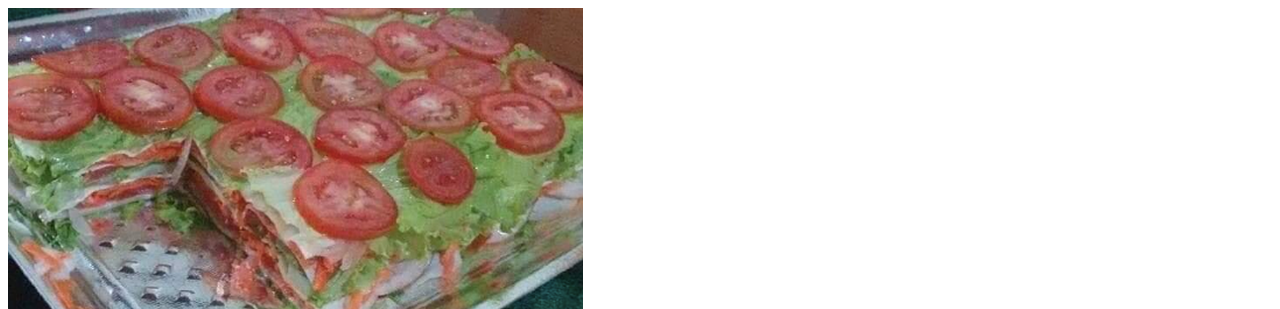
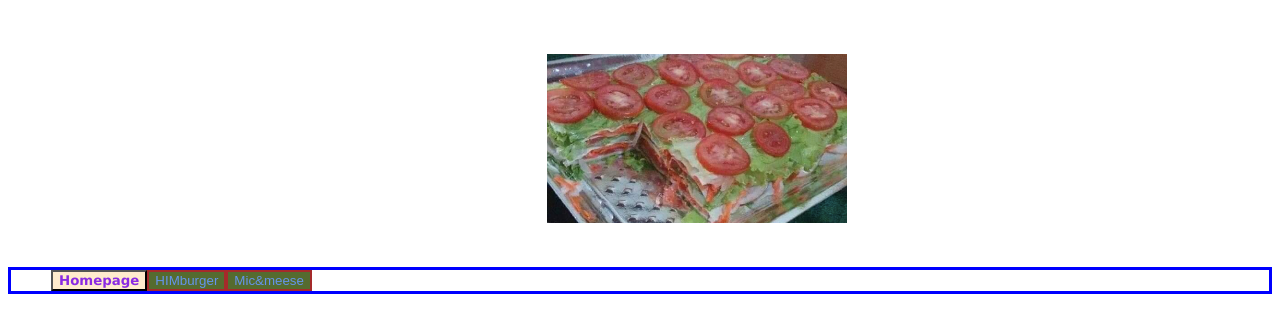
Before and after one commit to lJollyl/odin-recipes, a plain HTML site: page recipes/lasagna.html in a window 1280 px wide. Shown: the top 309 px of the page. Drawn offline with Linux system fonts and the light colour scheme.

Commit message:
Add div block with style for link lists and links between recipes on recipe pages

```diff
--- a/recipes/lasagna.html
+++ b/recipes/lasagna.html
@@ -6,8 +6,22 @@
         <link rel="stylesheet" href="../style.css">
     </head>
     <body>
-        <img class="food-pic" src="../img/lasagna.png" alt="Some delicious lasagna">
-        <a href="../index.html"><button class="return-home">Homepage</button></a>
+        <div class="food-pic">
+        <img  src="../img/lasagna.png" alt="Some delicious lasagna">
+        </div>
+        <div class="pages-block">
+            <ul class="pages-list">
+                <li>
+                    <a href="../index.html"><button class="return-home">Homepage</button></a>
+                </li>
+                <li>
+                    <a href="./hamburger.html"><button class="recipe-link">HIMburger</button></a>
+                </li>
+                <li>
+                    <a href="./mac-n-cheese.html"><button class="recipe-link">Mic&meese</button></a>
+                </li>
+            </ul>
+        </div>
         <h1 class="recipe-name">Lasagna</h1>
         <p>An oven baked pan dish with large flat noodles, cheese, meat, and sauce.</p>
         <h2 class="recipe-step">Ingredients</h2>
--- a/style.css
+++ b/style.css
@@ -1,7 +1,28 @@
+.pages-block {
+    display: block;
+}
+
+.pages-list {
+display: flex;
+list-style: none;
+border: 3px solid blue;
+}
+
 .return-home {
 background-color: blanchedalmond;
 color: blueviolet;
 font-weight: 900;
+font-family: Verdana, sans-serif;
+}
+
+.recipe-link {
+    background-color: darkolivegreen;
+    color:cornflowerblue;
+    border: 2px solid brown;
+}
+
+.recipe-link .return-home {
+ display: flex;
 }
 
 .food-pic {
@@ -13,6 +34,7 @@ height: auto;
     color:rgb(100,140,145);
     background-color:rgb(40, 80, 60);
     font-weight: 900;
+    font-family: Arial, sans-serif;
 }
 
 .recipe-step {
@@ -22,10 +44,12 @@ font-weight: 500;
 
 .ingredients {
 color:rgb(179, 40, 137);
+font-family: 'Trebuchet MS', sans-serif;
 }
 
 .steps {
 color:rgb(206, 176, 76);
+font-family: Georgia, sans-serif;
 }
 
 .optional {
@@ -35,3 +59,24 @@ color:rgb(200,150,130);
 .ingredients, .optional, .recipe-name, .recipe-step, .steps, .required, p, .return-home, a {
  text-align:center;
 }
+
+.food-pic {
+    display: block;
+    width: 150;
+    height: auto;
+margin-top: 50px;
+margin-bottom: 40px;
+margin-left: 535px;
+margin-right: 30px;
+padding: 4px;
+}
+
+img {
+    display: flex;
+    width: 300px;
+    height: auto;
+}
+
+li {
+    display: list-item;
+}
```
Also changed, not shown: index.html (+14 -6 lines), recipes/hamburger.html (+18 -2 lines), recipes/mac-n-cheese.html (+19 -2 lines).
